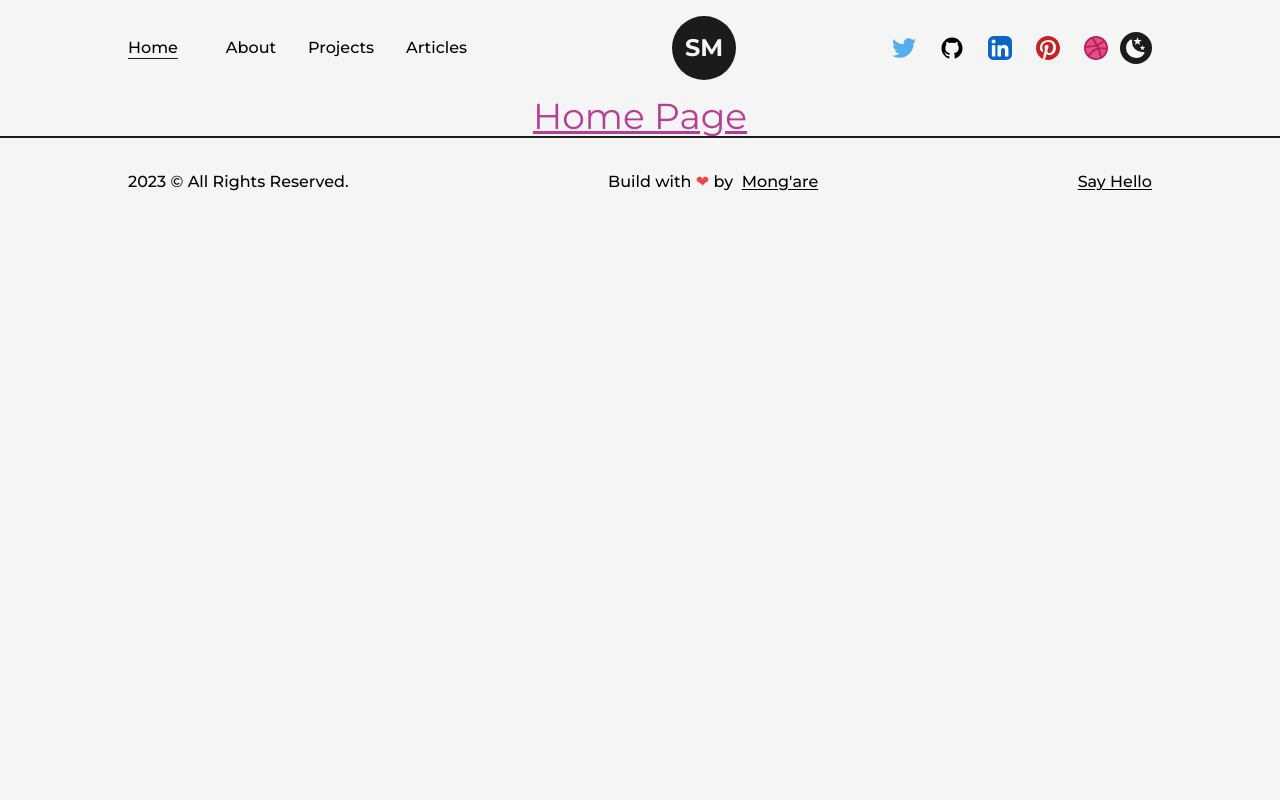
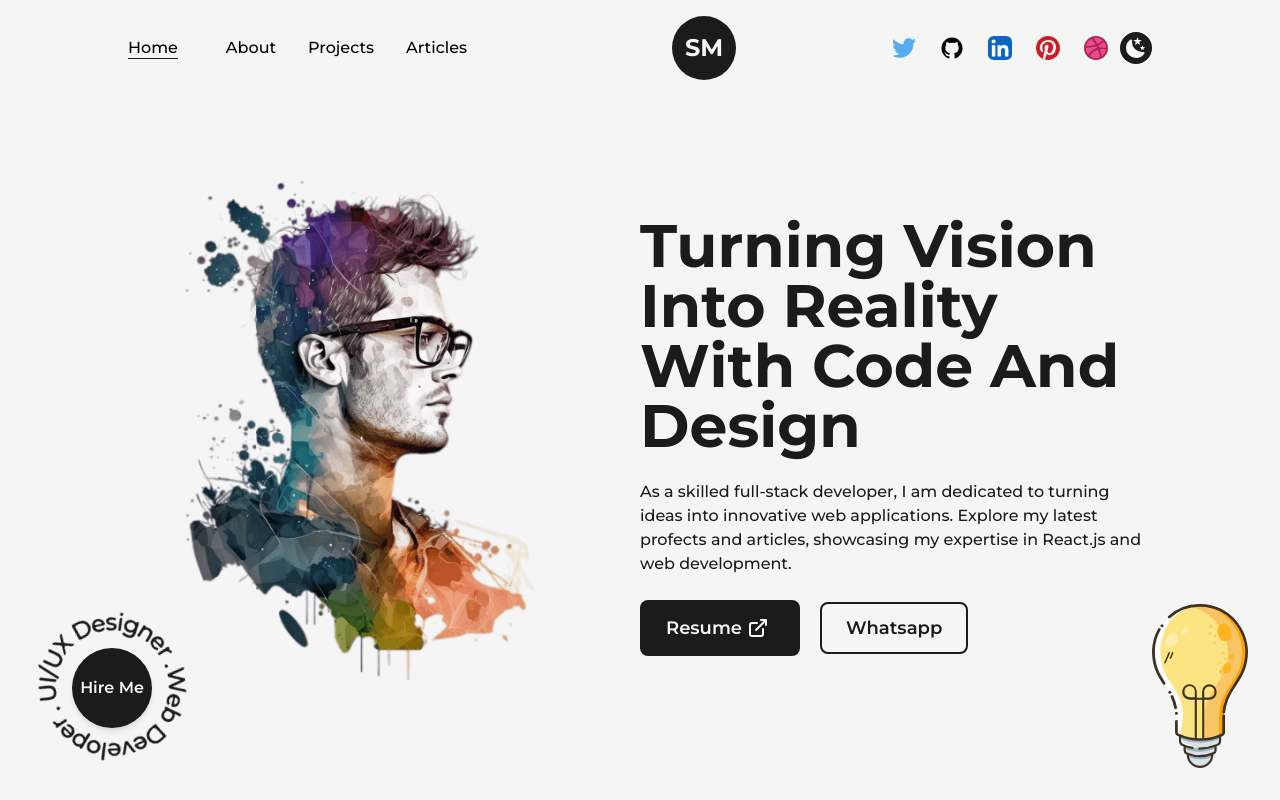
Before and after one commit to samwel-mongare/official-portfolio, a Next.js app: page / in a window 1280 px wide. Shown: the top 800 px of the page. Built offline with nearby package versions, Linux system fonts and the light colour scheme.

Commit message:
Complete home page

```diff
--- a/app/about/page.js
+++ b/app/about/page.js
@@ -1,9 +1,114 @@
-import React from 'react'
+"use client"
 
-const about = () => {
+import { useEffect, useRef } from "react";
+import AnimatedText from "@/components/AnimatedText"
+import Layout from "@/components/Layout"
+import Image from "next/image"
+import profilePic from '../../public/images/profile/developer-pic-2.jpg';
+import { useInView, useMotionValue, useSpring } from "framer-motion";
+import Skills from "@/components/Skills";
+import { myBiography } from "../../dataLibrary/myInformation";
+import Experience from "@/components/Experience";
+import Education from "@/components/Education";
+// import TransitionEffect from "@/components/TransitionEffect";
+
+const AnimatedNumbers = ({ value }) => {
+  const ref = useRef(null);
+
+  const motionValue = useMotionValue(0);
+  const springValue = useSpring(motionValue, {
+    duration: 3000,
+  });
+  const isInView = useInView(ref, { once: true });
+
+  useEffect(() => {
+    if (isInView) {
+      motionValue.set(value);
+    }
+  }, [isInView, motionValue, value]);
+
+  useEffect(() => {
+    springValue.on("change", (latest) => {
+      if(ref.current && latest.toFixed(0) <= value) {
+        ref.current.textContent = latest.toFixed(0);
+      }
+    });
+  }, [springValue, value]);
+
   return (
-    <div>about</div>
+    <span ref={ref} />
+  )
+};
+
+
+const About = () => {
+  return (
+    <>
+      {/* <TransitionEffect /> */}
+
+      <main className='flex w-full flex-col items-center justify-center
+      dark:text-light
+      '>
+        <Layout className="pt-16">
+        <AnimatedText text={"Passion Fuels Purpose"} className='mb-16 lg:!text-7xl sm:!text-6xl xs:!text-4xl sm:mb-8' />
+        <div className="grid w-full grid-cols-8 gap-16 sm:gap-8">
+          <div className="col-span-3 flex flex-col justify-start items-start xl:col-span-4 md:order-2 md:col-span-8">
+            <h2 className="text-large font-bold uppercase mb-4 text-dark/75 dark:text-light/75 ">Biography</h2>
+            <p className="font-medium">
+             {myBiography[0]}
+            </p>
+
+            <p className="font-medium my-4">
+              {myBiography[1]}
+            </p>
+
+            <p className="font-medium">
+              {myBiography[2]}
+            </p>
+          </div>
+          <div className="col-span-3 relative h-max rounded-2xl border-2 border-solid border-dark bg-light p-6
+
+          dark:bg-dark dark:border-light dark:text-dark xl:col-span-4 md:order-1 md:col-span-8
+          ">
+            <div className="absolute top-0 -right-3 -z-10 w-[102%] h-[103%] rounded-[2rem] bg-dark dark:bg-light" />
+            <Image src={profilePic} alt="Samwel Mongare" className="w-full h-auto rounded-2xl" priority
+              sizes={`
+                (max-width: 767px) 100vw,
+                (max-width: 1200px) 50vw,
+                33vw`} />
+          </div>
+            <div className="col-span-2 flex flex-col items-end justify-between h-3/4 xl:flex-row xl:col-span-8
+             xl:h-auto xl:items-center md:order-3">
+              <div className="flex flex-col items-end justify-center xl:items-center">
+                <span className="inline-block font-bold text-7xl md:text-6xl sm:text-5xl xs:text-4xl">
+                  <AnimatedNumbers value={50} />+
+                </span>
+                <h2 className="text-xl font-medium capitalize text-dark/75 dark:text-light/75 xl:text-center md:text-lg sm:text-base xs:text-sm">Satisfied clients</h2>
+              </div>
+
+              <div className="flex flex-col items-end justify-center xl:items-center">
+                <span className="inline-block font-bold text-7xl md:text-6xl sm:text-5xl xs:text-4xl">
+                  <AnimatedNumbers value={40} />+
+                </span>
+                <h2 className="text-xl font-medium capitalize text-dark/75 dark:text-light/75 xl:text-center md:text-lg sm:text-base xs:text-sm">Projects Completed</h2>
+              </div>
+
+              <div className="flex flex-col items-end justify-center xl:items-center">
+                <span className="inline-block font-bold text-7xl md:text-6xl sm:text-5xl xs:text-4xl">
+                  <AnimatedNumbers value={4} />+
+                </span>
+                <h2 className="text-xl font-medium capitalize text-dark/75 dark:text-light/75 xl:text-center md:text-lg sm:text-base xs:text-sm">Years of Experience</h2>
+              </div>
+            </div>
+          </div>
+
+          <Skills />
+          <Experience />
+          <Education />
+        </Layout>
+      </main>
+    </>
   )
 }
 
-export default about
+export default About
--- /dev/null
+++ b/app/components/HireMe.jsx
@@ -0,0 +1,22 @@
+import React from 'react'
+import { CircularText } from './Icons'
+import Link from 'next/link'
+
+const HireMe = () => {
+  return (
+    <div className='absolute left-4 bottom-4 flex items-center justify-center overflow-hidden
+    md:right-8 md:left-auto md:top-0 md:bottom-auto sm:right-0'>
+      <div className="w-48 h-auto flex items-center justify-center relative md:w-24">
+        <CircularText className="fill-dark animate-spin-slow dark:fill-light" />
+        <Link href="/contact" className="flex items-center justify-center absolute left-1/2 top-1/2 -translate-x-1/2 -translate-y-1/2
+         bg-dark text-light shadow-md border-solid border-dark w-20 h-20 rounded-full font-semibold hover:bg-light hover:text-dark
+          dark:bg-light dark:text-dark dark:shadow-light dark:border-light dark:hover:bg-dark dark:hover:text-light md:w-12 md:h-12 md:text-[10px]
+         ">
+          Hire Me
+        </Link>
+      </div>
+    </div>
+  )
+}
+
+export default HireMe
--- /dev/null
+++ b/app/components/Home.jsx
@@ -0,0 +1,63 @@
+"use client"
+
+import Layout from '@/components/Layout';
+import Image from 'next/image';
+import headerImage from '../../public/images/profile/developer-pic-1.png';
+import AnimatedText from '@/components/AnimatedText';
+import Link from 'next/link';
+import { LinkArrow } from '@/components/Icons';
+import HireMe from '@/components/HireMe';
+import lightBulb from '../../public/images/svgs/miscellaneous_icons_1.svg';
+// import TransitionEffect from '@/components/TransitionEffect';
+
+const HomePage = () => {
+  return (
+    <>
+      {/* <TransitionEffect /> */}
+      <main className="flex items-center text-dark w-full min-h-screen dark:text-light">
+        <Layout className='pt-0 md:pt-16 sm:pt:8'>
+          <div className="flex items-center justify-between w-full lg:flex-col">
+           <div className="w-1/2 md:w-full">
+            <Image src={headerImage} alt="Samwel Mongare" className="w-full h-auto lg:hidden md:inline-block md:w-full" priority
+              sizes={`
+                (max-width: 639px) 100vw,
+                (max-width: 767px) 50vw,
+                50vw`}
+            />
+           </div>
+           <div className="w-1/2 flex flex-col items-center self-center lg:w-full lg:text-center">
+            <AnimatedText text={"Turning Vision Into Reality With Code And Design"} className='!text-6xl !text-left xl:!text-5xl
+            lg:!text-center lg:!text-6xl md:!text-5xl sm:!text-3xl' />
+            <p className="my-4 text-base font-medium md:text-sm sm:text-xs" >
+              As a skilled full-stack developer, I am dedicated to turning ideas into innovative web applications.
+              Explore my latest profects and articles, showcasing my expertise in React.js and web development.
+            </p>
+            <div className="flex items-center self-start mt-2 lg:self-center">
+              <Link href="/dummy.pdf" target="_blank"
+                className="flex items-center bg-dark text-light p-2.5 px-6 rounded-lg text-lg font-semibold hover:bg-light
+                 hover:text-dark transition-all border-2 border-solid border-transparent
+                 md:p-2 md:px-4 md:text-base
+                 hover:border-dark dark:text-dark
+                 dark:bg-light dark:hover:text-light dark:hover:border-light dark:border-light dark:hover:bg-dark"
+                 download="true"
+              >Resume <LinkArrow className="w-6 m-1" /></Link>
+              <Link href="mailto.abc@gmail.com" target="_blank"
+                className="ml-5 flex items-center bg-light text-dark p-2.5 px-6 rounded-lg text-lg font-semibold hover:bg-dark
+                hover:text-light transition-all border-2 border-solid border-dark hover:border-transparent dark:text-light
+               dark:hover:text-light dark:border-light dark:bg-dark md:p-2 md:px-4 md:text-base "
+              >Whatsapp</Link>
+            </div>
+           </div>
+          </div>
+        </Layout>
+
+        <HireMe />
+        <div className="absolute inline-block right-8 bottom-8 w-24 ">
+          <Image src={lightBulb} alt="Light bulb" className="w-full h-auto md:hidden" />
+        </div>
+      </main>
+    </>
+  )
+}
+
+export default HomePage;
--- a/app/page.js
+++ b/app/page.js
@@ -1,7 +1,10 @@
 import Image from 'next/image'
+import HomePage from './components/Home'
 
 export default function Home() {
   return (
-    <h1 className='text-4xl underline text-primary text-center'>Home Page</h1>
+    <>
+     <HomePage />
+    </>
   )
 }
```
